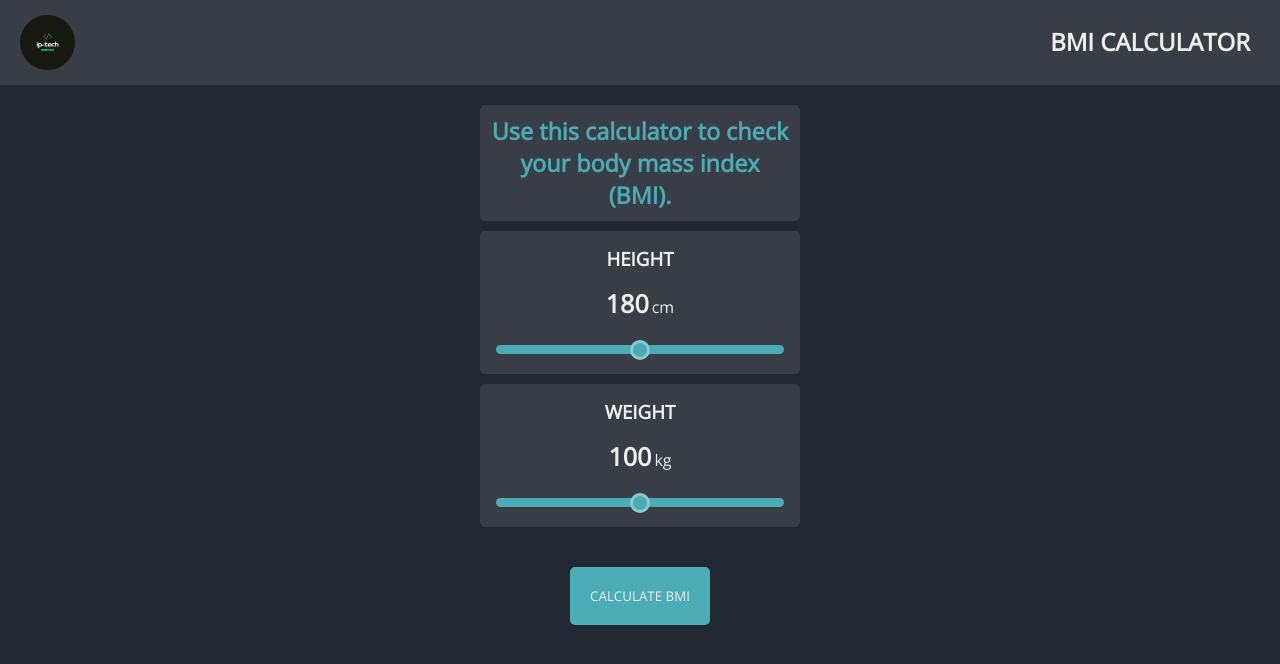
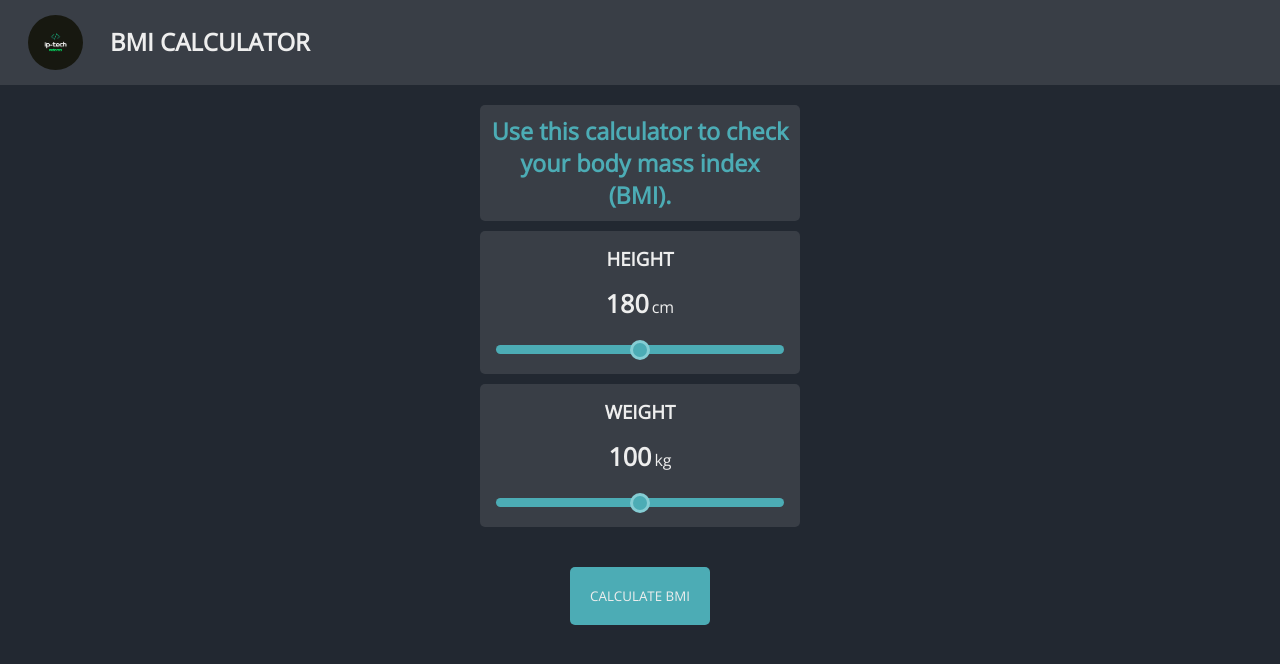
Before and after one commit to Illyrian1000/BMI, a plain HTML site: page index.html in a window 1280 px wide. Drawn offline with nearby package versions, Linux system fonts and the light colour scheme.

Commit message:
new update, header

```diff
--- a/styles.css
+++ b/styles.css
@@ -6,18 +6,16 @@
 }
 
 header {
-  position: relative;
   display: flex;
 }
 img {
   width: 55px;
   height: 55px;
   border-radius: 50%;
-  margin: 0 20px;
+  margin: 0 27.5px;
 }
 
 h2 {
-  position: absolute;
   right: 30px;
   margin-top: 10px;
 }
```
